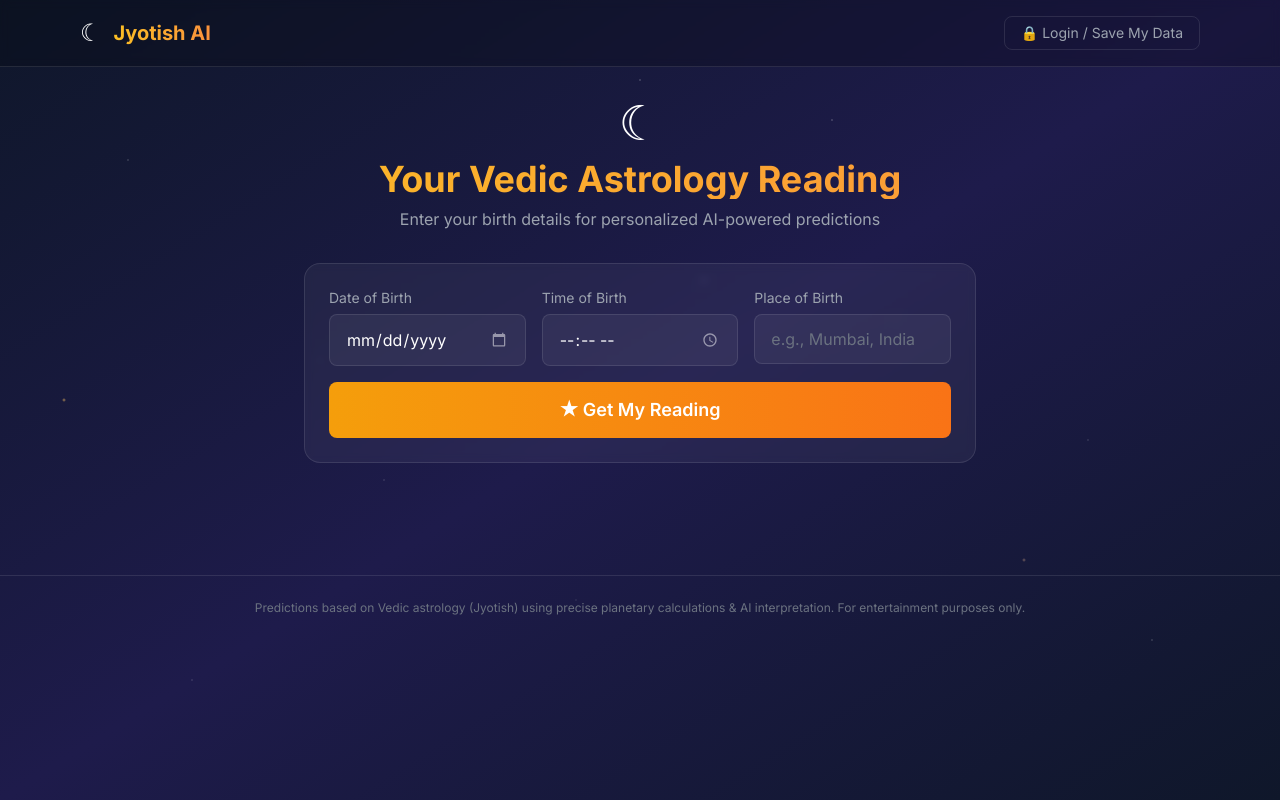
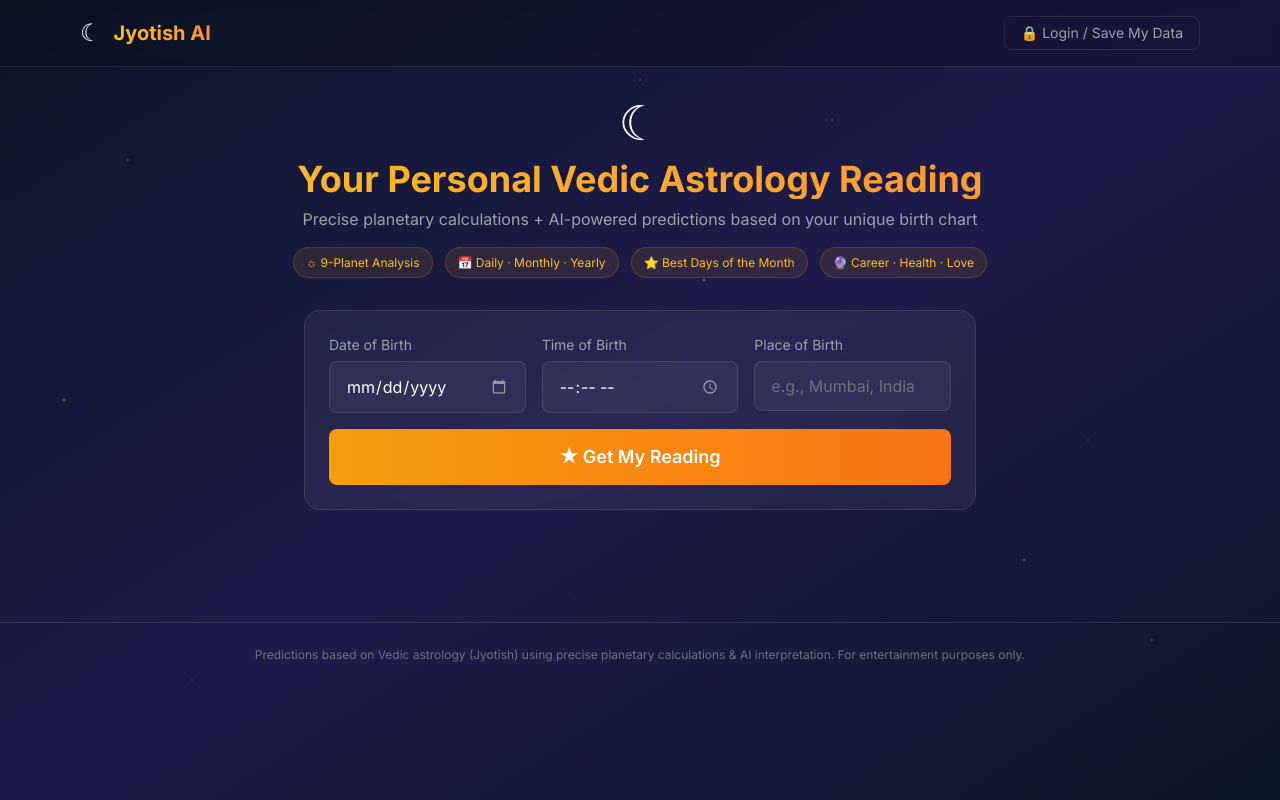
Before and after one commit to rahultirmale/Astrology-prediction, a FastAPI app: page / in a window 1280 px wide. Run offline with FastAPI, Linux system fonts and the light colour scheme; some libraries are stand-ins or nearby versions.

Commit message:
Collapsible detail sections + hero value proposition with feature pills
Co-Authored-By: Claude Opus 4.6 <noreply@anthropic.com>

```diff
--- a/static/script.js
+++ b/static/script.js
@@ -465,6 +465,17 @@ function toggleDashaDetail(el) {
 }
 
 // ---------------------------------------------------------------------------
+// Collapsible Section Toggle
+// ---------------------------------------------------------------------------
+
+function toggleSection(id) {
+    const body = document.getElementById(`${id}-body`);
+    const arrow = body.parentElement.querySelector('.section-arrow');
+    body.classList.toggle('hidden');
+    if (arrow) arrow.classList.toggle('rotate-180');
+}
+
+// ---------------------------------------------------------------------------
 // Payment / Paywall
 // ---------------------------------------------------------------------------
 
--- a/static/style.css
+++ b/static/style.css
@@ -195,3 +195,32 @@ select option {
 .house-card:hover {
     border-color: rgba(245, 158, 11, 0.3);
 }
+
+/* ---- Collapsible Section Headers ---- */
+.section-header {
+    transition: background 0.15s ease;
+    border-radius: 1rem;
+}
+.section-header:hover {
+    background: rgba(255, 255, 255, 0.03);
+}
+.section-arrow {
+    transition: transform 0.2s ease;
+}
+.section-arrow.rotate-180 {
+    transform: rotate(180deg);
+}
+
+/* ---- Feature Pills (hero) ---- */
+.feature-pill {
+    display: inline-flex;
+    align-items: center;
+    gap: 0.25rem;
+    padding: 0.35rem 0.75rem;
+    background: rgba(245, 158, 11, 0.1);
+    border: 1px solid rgba(245, 158, 11, 0.2);
+    border-radius: 9999px;
+    font-size: 0.75rem;
+    color: #fbbf24;
+    white-space: nowrap;
+}
--- a/templates/index.html
+++ b/templates/index.html
@@ -82,9 +82,15 @@
                 <div class="text-center mb-8">
                     <div class="text-5xl mb-3">&#9790;</div>
                     <h2 class="text-3xl md:text-4xl font-bold bg-gradient-to-r from-amber-400 to-orange-400 bg-clip-text text-transparent mb-2">
-                        Your Vedic Astrology Reading
+                        Your Personal Vedic Astrology Reading
                     </h2>
-                    <p class="text-gray-400">Enter your birth details for personalized AI-powered predictions</p>
+                    <p class="text-gray-400 mb-4">Precise planetary calculations + AI-powered predictions based on your unique birth chart</p>
+                    <div class="flex flex-wrap justify-center gap-2 md:gap-3">
+                        <span class="feature-pill">&#9788; 9-Planet Analysis</span>
+                        <span class="feature-pill">&#128197; Daily &middot; Monthly &middot; Yearly</span>
+                        <span class="feature-pill">&#11088; Best Days of the Month</span>
+                        <span class="feature-pill">&#128302; Career &middot; Health &middot; Love</span>
+                    </div>
                 </div>
 
                 <div class="bg-white/5 backdrop-blur-sm border border-white/10 rounded-2xl p-6 max-w-2xl mx-auto">
@@ -145,10 +151,14 @@
                 </div>
             </section>
 
-            <!-- Planet Positions Table -->
-            <section id="planets-section" class="hidden mb-8">
-                <div class="bg-white/5 backdrop-blur-sm border border-white/10 rounded-2xl p-6">
-                    <h2 class="text-lg font-semibold text-amber-400 mb-4">Planetary Positions</h2>
+            <!-- Planet Positions Table (collapsible) -->
+            <section id="planets-section" class="hidden mb-4">
+                <div class="bg-white/5 backdrop-blur-sm border border-white/10 rounded-2xl">
+                    <div class="section-header flex items-center justify-between px-6 py-4 cursor-pointer" onclick="toggleSection('planets')">
+                        <h2 class="text-base font-semibold text-amber-400">&#9788; Planetary Positions</h2>
+                        <span class="section-arrow text-gray-500 text-xs">&#9660;</span>
+                    </div>
+                    <div id="planets-body" class="hidden px-6 pb-6">
                         <div class="overflow-x-auto">
                             <table class="astro-table w-full text-sm">
                                 <thead>
@@ -165,12 +175,17 @@
                             </table>
                         </div>
                     </div>
+                </div>
             </section>
 
-            <!-- Current Transits Table -->
-            <section id="transits-section" class="hidden mb-8">
-                <div class="bg-white/5 backdrop-blur-sm border border-white/10 rounded-2xl p-6">
-                    <h2 class="text-lg font-semibold text-amber-400 mb-4">Current Transits (Gochar)</h2>
+            <!-- Current Transits Table (collapsible) -->
+            <section id="transits-section" class="hidden mb-4">
+                <div class="bg-white/5 backdrop-blur-sm border border-white/10 rounded-2xl">
+                    <div class="section-header flex items-center justify-between px-6 py-4 cursor-pointer" onclick="toggleSection('transits')">
+                        <h2 class="text-base font-semibold text-amber-400">&#127760; Current Transits (Gochar)</h2>
+                        <span class="section-arrow text-gray-500 text-xs">&#9660;</span>
+                    </div>
+                    <div id="transits-body" class="hidden px-6 pb-6">
                         <div class="overflow-x-auto">
                             <table class="astro-table w-full text-sm">
                                 <thead>
@@ -186,32 +201,48 @@
                             </table>
                         </div>
                     </div>
-            </section>
-
-            <!-- House Lords Grid -->
-            <section id="houses-section" class="hidden mb-8">
-                <div class="bg-white/5 backdrop-blur-sm border border-white/10 rounded-2xl p-6">
-                    <h2 class="text-lg font-semibold text-amber-400 mb-4">House Lords (Bhava Patis)</h2>
-                    <div id="houses-grid" class="grid grid-cols-2 sm:grid-cols-3 md:grid-cols-4 lg:grid-cols-6 gap-3"></div>
                 </div>
             </section>
 
-            <!-- Yogas Section -->
-            <section id="yogas-section" class="hidden mb-8">
-                <div class="bg-white/5 backdrop-blur-sm border border-white/10 rounded-2xl p-6">
-                    <h2 class="text-lg font-semibold text-amber-400 mb-4">Yogas (Planetary Combinations)</h2>
+            <!-- House Lords Grid (collapsible) -->
+            <section id="houses-section" class="hidden mb-4">
+                <div class="bg-white/5 backdrop-blur-sm border border-white/10 rounded-2xl">
+                    <div class="section-header flex items-center justify-between px-6 py-4 cursor-pointer" onclick="toggleSection('houses')">
+                        <h2 class="text-base font-semibold text-amber-400">&#127968; House Lords (Bhava Patis)</h2>
+                        <span class="section-arrow text-gray-500 text-xs">&#9660;</span>
+                    </div>
+                    <div id="houses-body" class="hidden px-6 pb-6">
+                        <div id="houses-grid" class="grid grid-cols-2 sm:grid-cols-3 md:grid-cols-4 lg:grid-cols-6 gap-3"></div>
+                    </div>
+                </div>
+            </section>
+
+            <!-- Yogas Section (collapsible) -->
+            <section id="yogas-section" class="hidden mb-4">
+                <div class="bg-white/5 backdrop-blur-sm border border-white/10 rounded-2xl">
+                    <div class="section-header flex items-center justify-between px-6 py-4 cursor-pointer" onclick="toggleSection('yogas')">
+                        <h2 class="text-base font-semibold text-amber-400">&#10022; Yogas (Planetary Combinations)</h2>
+                        <span class="section-arrow text-gray-500 text-xs">&#9660;</span>
+                    </div>
+                    <div id="yogas-body" class="hidden px-6 pb-6">
                         <div id="yogas-container"></div>
                         <div id="no-yogas" class="hidden text-gray-400 text-sm">
                             No major yogas detected in this chart. This is normal — many charts have subtle yogas that require deeper analysis.
                         </div>
                     </div>
+                </div>
             </section>
 
-            <!-- Dasha Timeline -->
-            <section id="dasha-section" class="hidden mb-8">
-                <div class="bg-white/5 backdrop-blur-sm border border-white/10 rounded-2xl p-6">
-                    <h2 class="text-lg font-semibold text-amber-400 mb-4">Vimshottari Dasha Timeline</h2>
+            <!-- Dasha Timeline (collapsible) -->
+            <section id="dasha-section" class="hidden mb-4">
+                <div class="bg-white/5 backdrop-blur-sm border border-white/10 rounded-2xl">
+                    <div class="section-header flex items-center justify-between px-6 py-4 cursor-pointer" onclick="toggleSection('dasha')">
+                        <h2 class="text-base font-semibold text-amber-400">&#128197; Vimshottari Dasha Timeline</h2>
+                        <span class="section-arrow text-gray-500 text-xs">&#9660;</span>
+                    </div>
+                    <div id="dasha-body" class="hidden px-6 pb-6">
                         <div id="dasha-timeline" class="space-y-2"></div>
+                    </div>
                 </div>
             </section>
 
```
Also changed, not shown: public/index.html (+56 -25 lines), public/static/script.js (+11 -0 lines), public/static/style.css (+29 -0 lines). Lines whose indentation alone changed are shown as unchanged.
